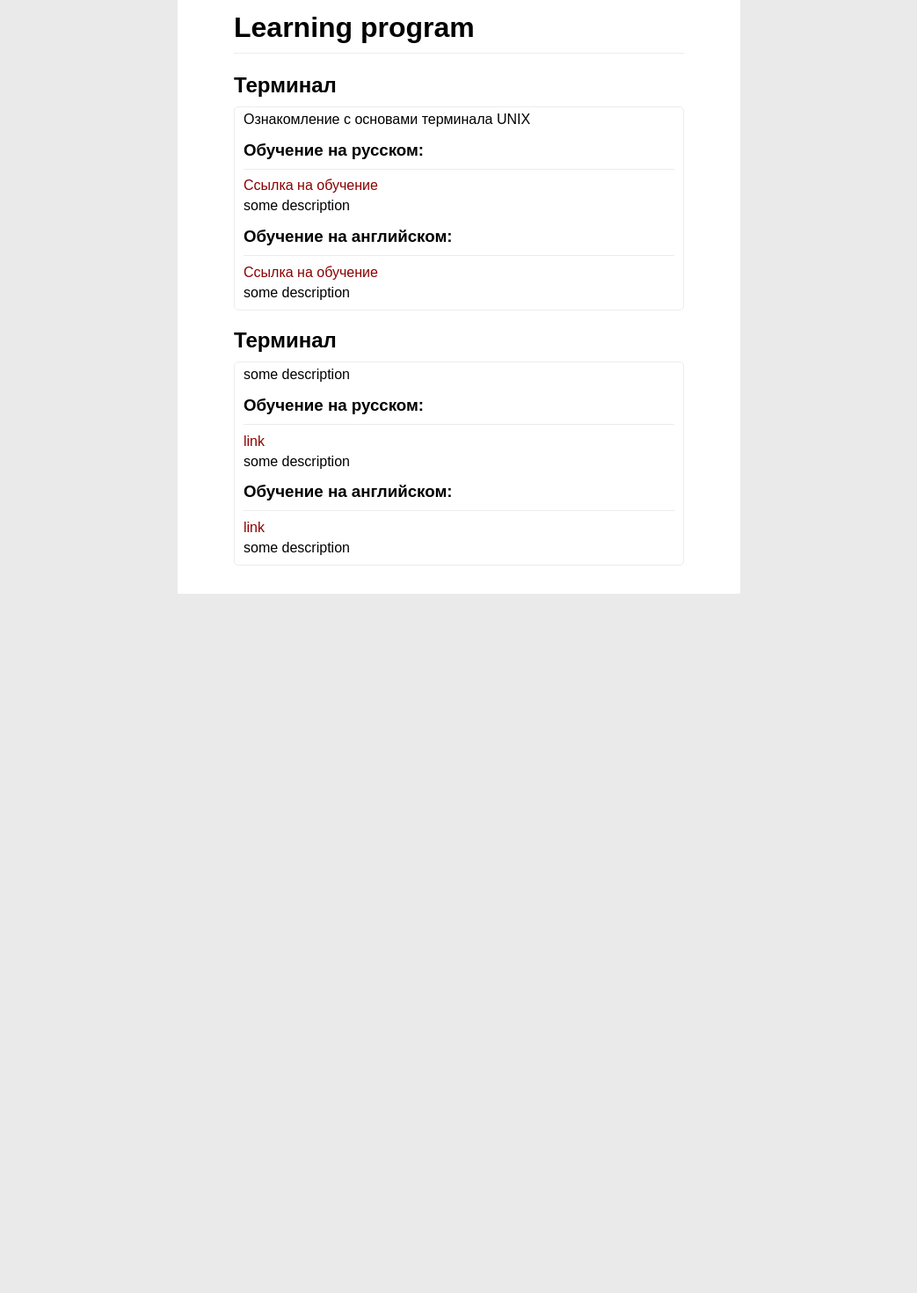
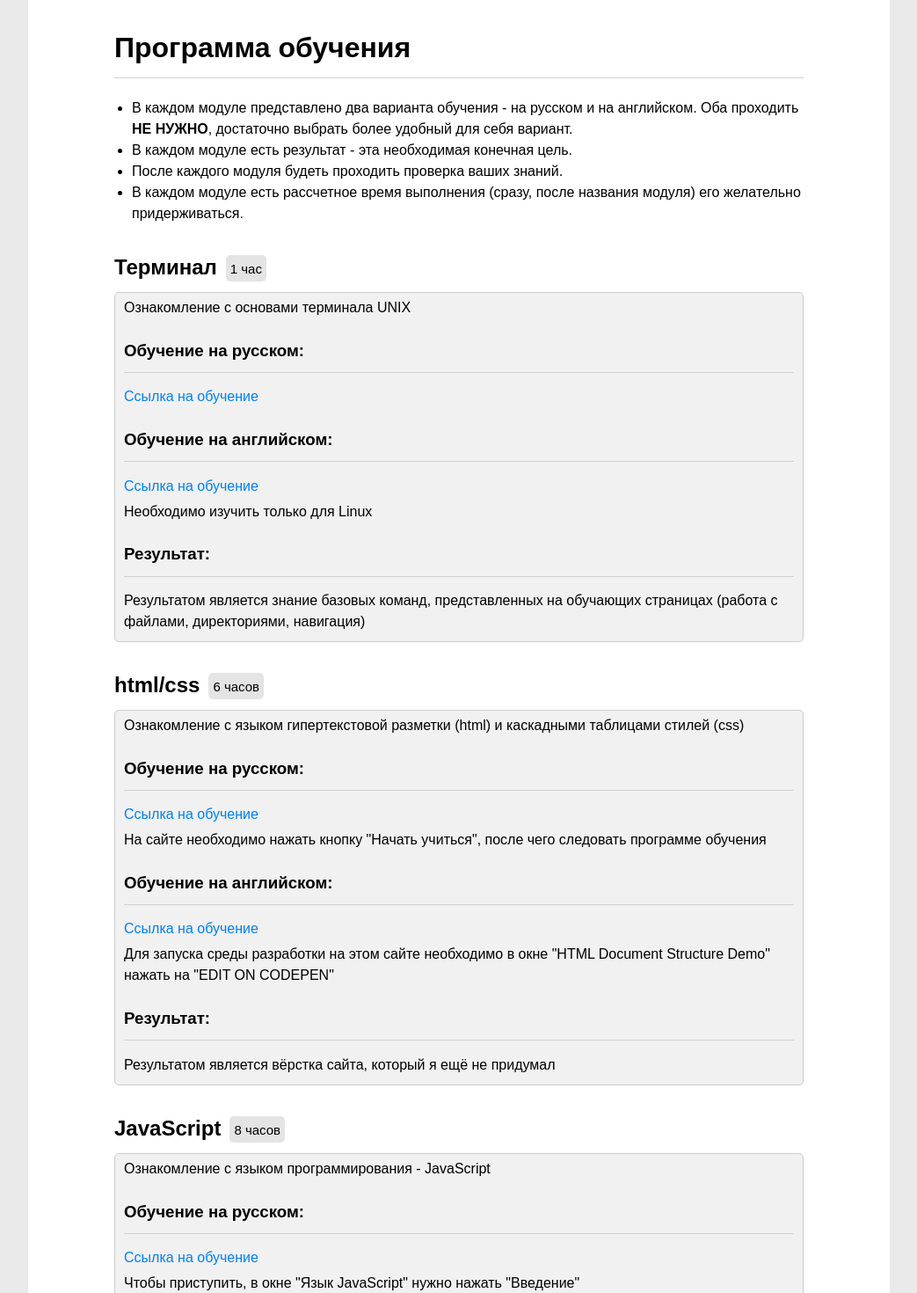
Before and after one commit to doctorpower/learnEx, a React (Create React App) app: page / in a window 1280 px wide. Shown: the part 40-1510 px from the top of the page at 88% size, without its empty margins (118-1161 px from the left). Before the commit the page ends 800 px from the top, so only its background shows below. Built offline with nearby package versions, Linux system fonts and the light colour scheme.

Commit message:
second commit

```diff
--- a/src/App.css
+++ b/src/App.css
@@ -1,34 +1,32 @@
 .App {
   padding: 5% 10% 5% 10%;
-  text-align: center;
   background: white;
   height: 100%;
+  line-height: 1.5;
 }
 
 .part {
-  border: 1px solid #eaecef;
+  border: 1px solid #cecccc;
   border-radius: 5px;
   padding: 0 10px 10px 10px;
+  background: #f1f1f1;
 }
 
 .content {
-  /*padding: 10px 20px 10px 20px;*/
   text-align: left;
-  /*background: #f1f1f1;*/
-  border-radius: 5px;
 }
 
 body {
-  padding: 0 25% 0 25%;
+  margin: 0 auto;
   background: #eaeaea;
-  /*height: -webkit-fill-available;*/
   font-family: sans-serif;
+  width: 980px;
 }
 
 h1, h2, h3 {
   text-align: left;
   padding-bottom: 10px;
-  border-bottom: 1px solid #eaecef;
+  border-bottom: 1px solid #d0d0d0;
 }
 
 h2 {
@@ -36,6 +34,7 @@ h2 {
 }
 
 h2 {
+  display: flex;
   margin: 4% 0 0 0;
 }
 
@@ -49,6 +48,36 @@ p {
 }
 
 a {
-  color: darkred;
+  color: #0080ef;
   text-decoration-line: none;
 }
+
+a:hover {
+  text-decoration-line: underline;
+}
+
+.result {
+  margin-top: 20px;
+  padding: 10px;
+  color: white;
+  background: #000000;
+  border-radius: 5px;
+}
+
+ul {
+  padding-left: 20px;
+}
+
+strong {
+  text-transform: uppercase;
+}
+
+.time {
+  padding: 5px;
+  margin: 4px 0 0 10px;
+  height: 20px;
+  background: #e4e4e4;
+  border-radius: 5px;
+  font-weight: lighter;
+  font-size: 15px;
+}
--- a/src/App.js
+++ b/src/App.js
@@ -6,31 +6,83 @@ class App extends Component {
     info = [
         {
             title: 'Терминал',
+            time: '1 час',
             desc: 'Ознакомление с основами терминала UNIX',
             russian: {
                 hyperlink: 'https://lifehacker.ru/terminal-commands/',
                 link: 'Ссылка на обучение',
-                desc: 'some description',
+                desc: null,
             },
             english: {
                 hyperlink: 'https://tutorial.djangogirls.org/en/intro_to_command_line/',
                 link: 'Ссылка на обучение',
-                desc: 'some description',
+                desc: 'Необходимо изучить только для Linux',
             },
+            result: 'Результатом является знание базовых команд, представленных на обучающих страницах (работа с файлами, директориями, навигация)',
         },
         {
-            title: 'Терминал',
-            desc: 'some description',
+            title: 'html/css',
+            time: '6 часов',
+            desc: 'Ознакомление с языком гипертекстовой разметки (html) и каскадными таблицами стилей (css)',
             russian: {
-                hyperlink: 'https://lifehacker.ru/terminal-commands/',
-                link: 'link',
-                desc: 'some description',
+                hyperlink: 'https://htmlacademy.ru',
+                link: 'Ссылка на обучение',
+                desc: 'На сайте необходимо нажать кнопку "Начать учиться", после чего следовать программе обучения',
             },
             english: {
-                hyperlink: 'https://tutorial.djangogirls.org/en/intro_to_command_line/',
-                link: 'link',
-                desc: 'some description',
+                hyperlink: 'https://learn.shayhowe.com/html-css/building-your-first-web-page/',
+                link: 'Ссылка на обучение',
+                desc: 'Для запуска среды разработки на этом сайте необходимо в окне "HTML Document Structure Demo" нажать на "EDIT ON CODEPEN"',
             },
+            result: 'Результатом является вёрстка сайта, который я ещё не придумал',
+        },
+        {
+            title: 'JavaScript',
+            time: '8 часов',
+            desc: 'Ознакомление с языком программирования - JavaScript',
+            russian: {
+                hyperlink: 'https://learn.javascript.ru',
+                link: 'Ссылка на обучение',
+                desc: 'Чтобы приступить, в окне "Язык JavaScript" нужно нажать "Введение"',
+            },
+            english: {
+                hyperlink: 'https://www.learn-js.org/',
+                link: 'Ссылка на обучение',
+                desc: null,
+            },
+            result: 'Результатом является знание (спасибо, кэп)',
+        },
+        {
+            title: 'React',
+            time: '8 часов',
+            desc: 'Ознакомление с библеотекой для разработки пользовательских интерфейсов - React',
+            russian: {
+                hyperlink: 'http://thewebland.net/react-js/',
+                link: 'Ссылка на обучение',
+                desc: null,
+            },
+            english: {
+                hyperlink: 'http://buildwithreact.com/',
+                link: 'Ссылка на обучение',
+                desc: '(0_0) нужно добавить гайд для создания react app (0_0)',
+            },
+            result: 'Результатом является тестовое приложение, которое я ещё не придумал',
+        },
+        {
+            title: 'Redux',
+            time: '4 часа',
+            desc: 'Ознакомление с библиотекой для управления состоянием приложения - Redux',
+            russian: {
+                hyperlink: 'https://maxfarseer.gitbooks.io/redux-course-ru/content/struktura_prilozheniya.html',
+                link: 'Ссылка на обучение',
+                desc: 'Начинать необходимо сразу с главы "Создание"',
+            },
+            english: {
+                hyperlink: 'https://redux.js.org/introduction',
+                link: 'Ссылка на обучение',
+                desc: null,
+            },
+            result: 'Результатом является добавление redux к прошлому react-приложению из прошлого модуля',
         },
     ];
 
@@ -38,25 +90,40 @@ class App extends Component {
 
         return (
             <div className="App">
-                <h1>Learning program</h1>
-
+                <h1>Программа обучения</h1>
+                <ul>
+                    <li>
+                        В каждом модуле представлено два варианта обучения - на русском и на английском. Оба проходить <strong>не нужно</strong>, достаточно выбрать более удобный для себя вариант.
+                    </li>
+                    <li>
+                        В каждом модуле есть результат - эта необходимая конечная цель.
+                    </li>
+                    <li>
+                        После каждого модуля будеть проходить проверка ваших знаний.
+                    </li>
+                    <li>
+                        В каждом модуле есть рассчетное время выполнения (сразу, после названия модуля) его желательно придерживаться.
+                    </li>
+                </ul>
                 {this.info.map((item) => (
                     <div>
-                        <h2>{item.title}</h2>
+                        <h2>{item.title} <div className={'time'}>{item.time}</div></h2>
                         <div className={'part'}>
                             <p>{item.desc}</p>
                             <h3>Обучение на русском:</h3>
                             <div className={'content'}>
                                 <a href={item.russian.hyperlink}>{item.russian.link}</a>
                                 <br/>
-                                <p>{item.russian.desc}</p>
+                                {item.russian.desc ? <p>{item.russian.desc}</p>: null}
                             </div>
                             <h3>Обучение на английском:</h3>
                             <div className={'content'}>
                                 <a href={item.english.hyperlink}>{item.english.link}</a>
                                 <br/>
-                                <p>{item.english.desc}</p>
+                                {item.english.desc ? <p>{item.english.desc}</p>: null}
                             </div>
+                            <h3>Результат:</h3>
+                            <p>{item.result}</p>
                         </div>
                     </div>
                 ))}
```
Also changed, not shown: 1 other file (tests, documents, lock files or other folders).
